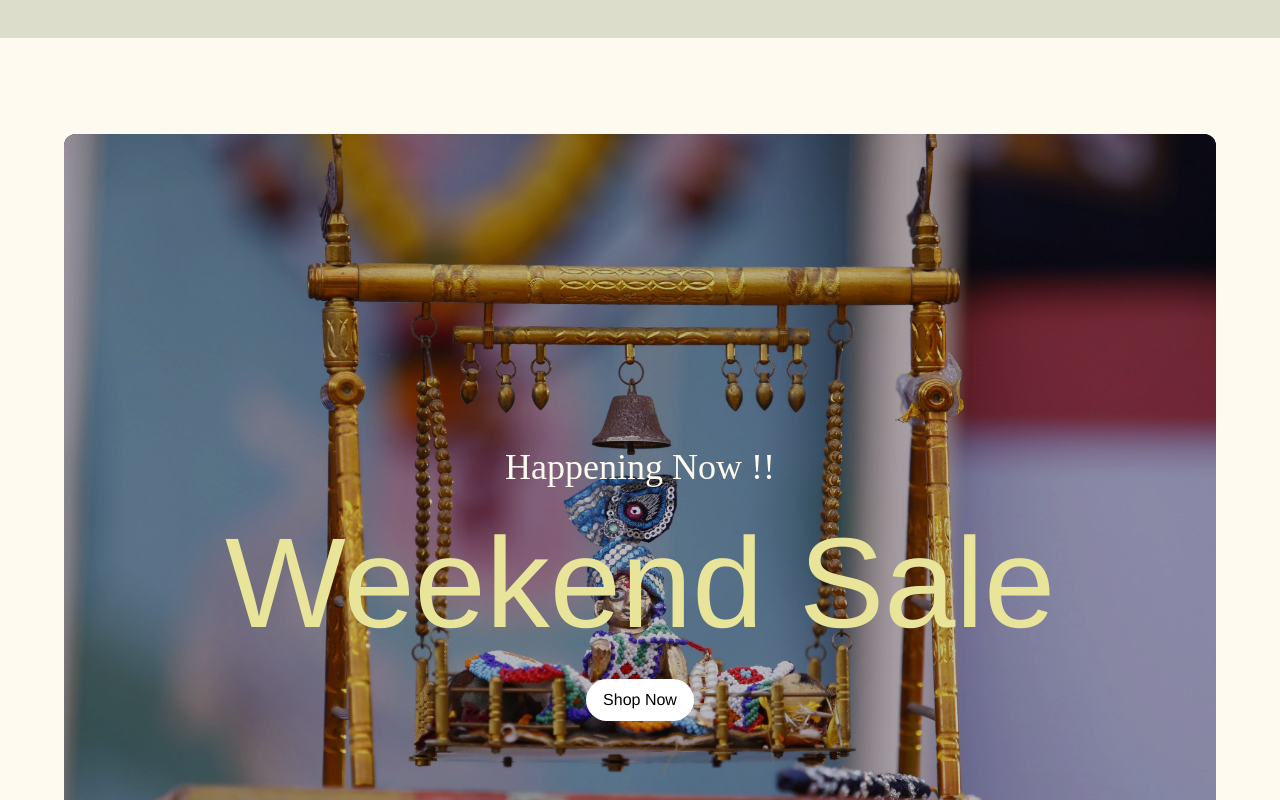
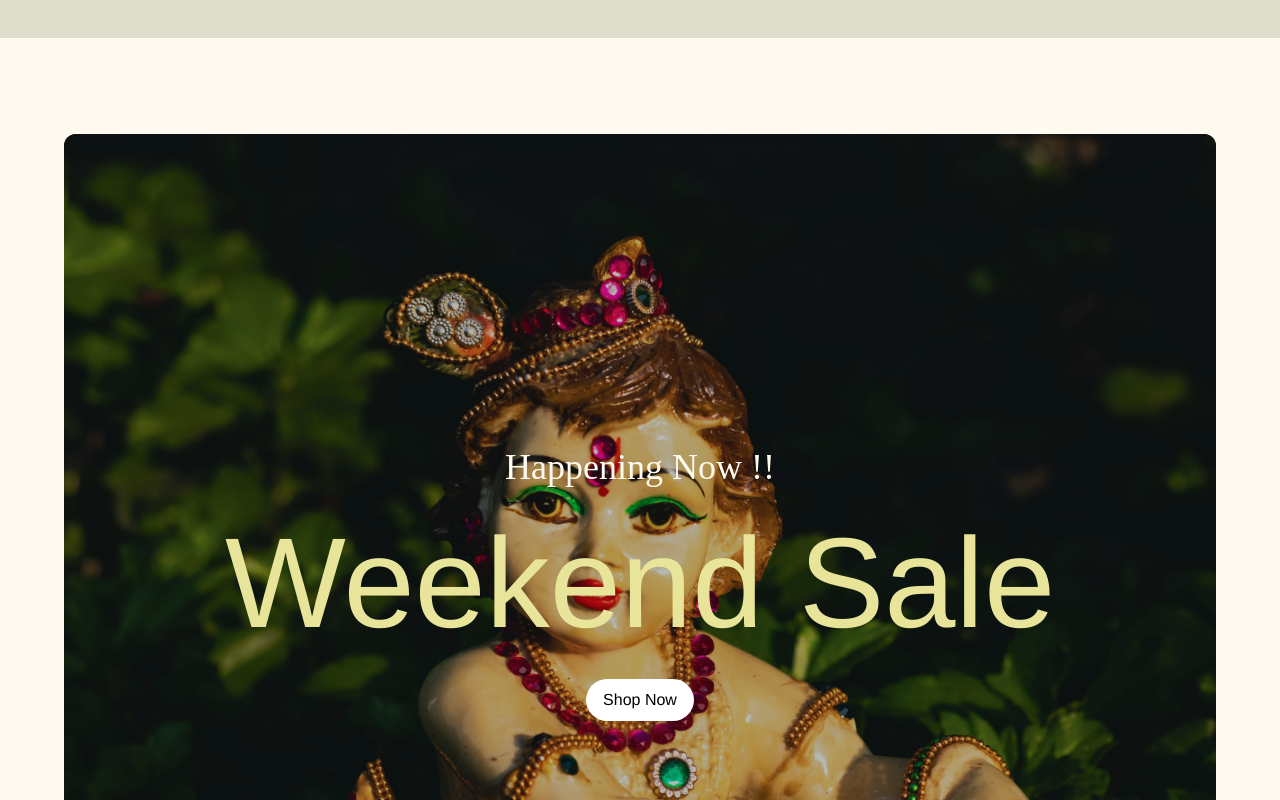
Before and after one commit to gohan-gb/Avoron, a React (Vite) app: page / in a window 1280 px wide. Shown: the part 2540-3340 px from the top of the page. Built offline with nearby package versions, Linux system fonts and the light colour scheme; no server answers.

Commit message:
weekend sale image change

```diff
--- a/src/pages/Home/components/WeekendSale.jsx
+++ b/src/pages/Home/components/WeekendSale.jsx
@@ -20,7 +20,7 @@ const WeekendSale = () => {
     <div className='mt-24'>
       <div className="relative w-full h-[400px] sm:h-[500px] md:h-[600px] lg:h-[900px] bg-black rounded-s-xl rounded-e-xl overflow-hidden group">
   <img
-    src="assets/weekendsale.webp"
+    src="assets/krishna-weekend.webp"
     alt="salephotos"
     className="w-full h-full object-cover transform transition-transform duration-500 group-hover:scale-110 brightness-75"
   />
```
Also changed, not shown: public/assets/krishna-weekend.webp (added).
